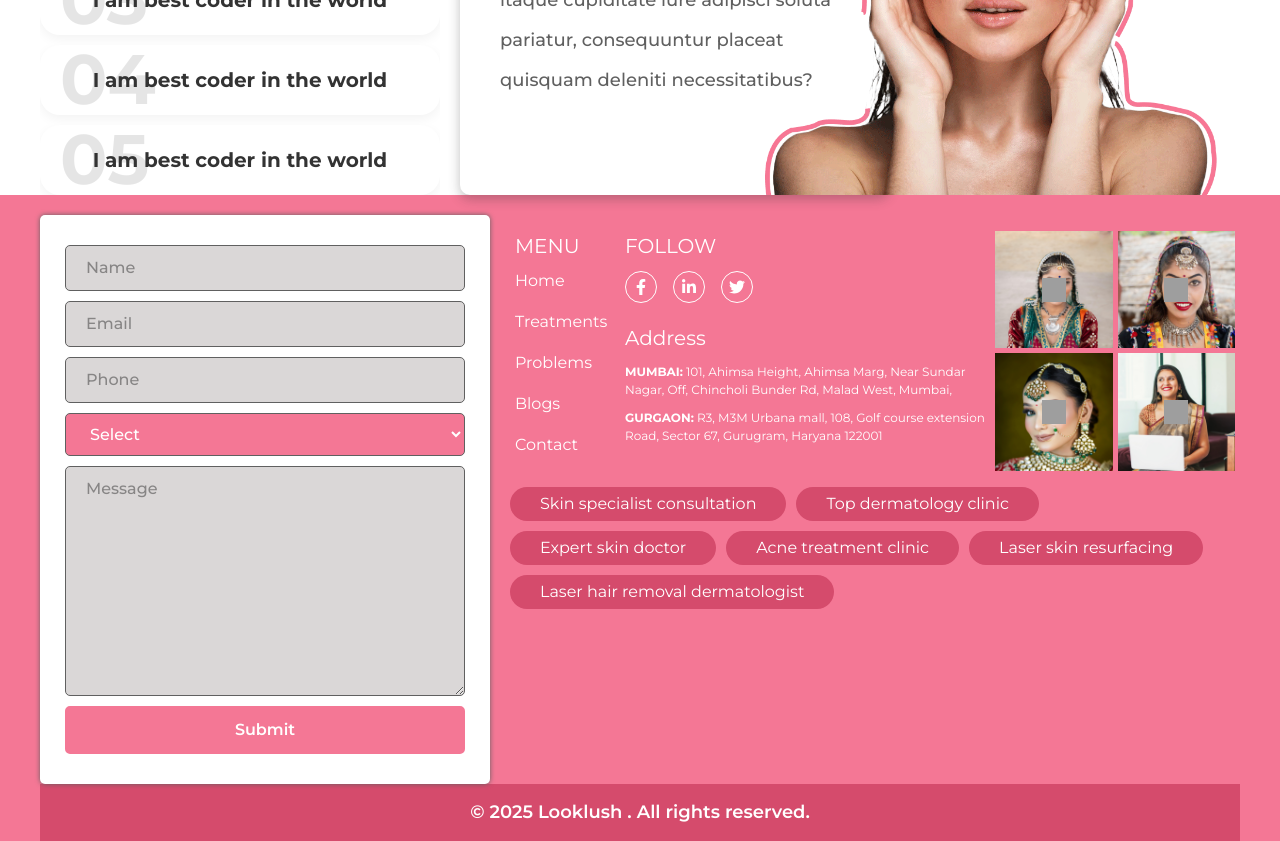
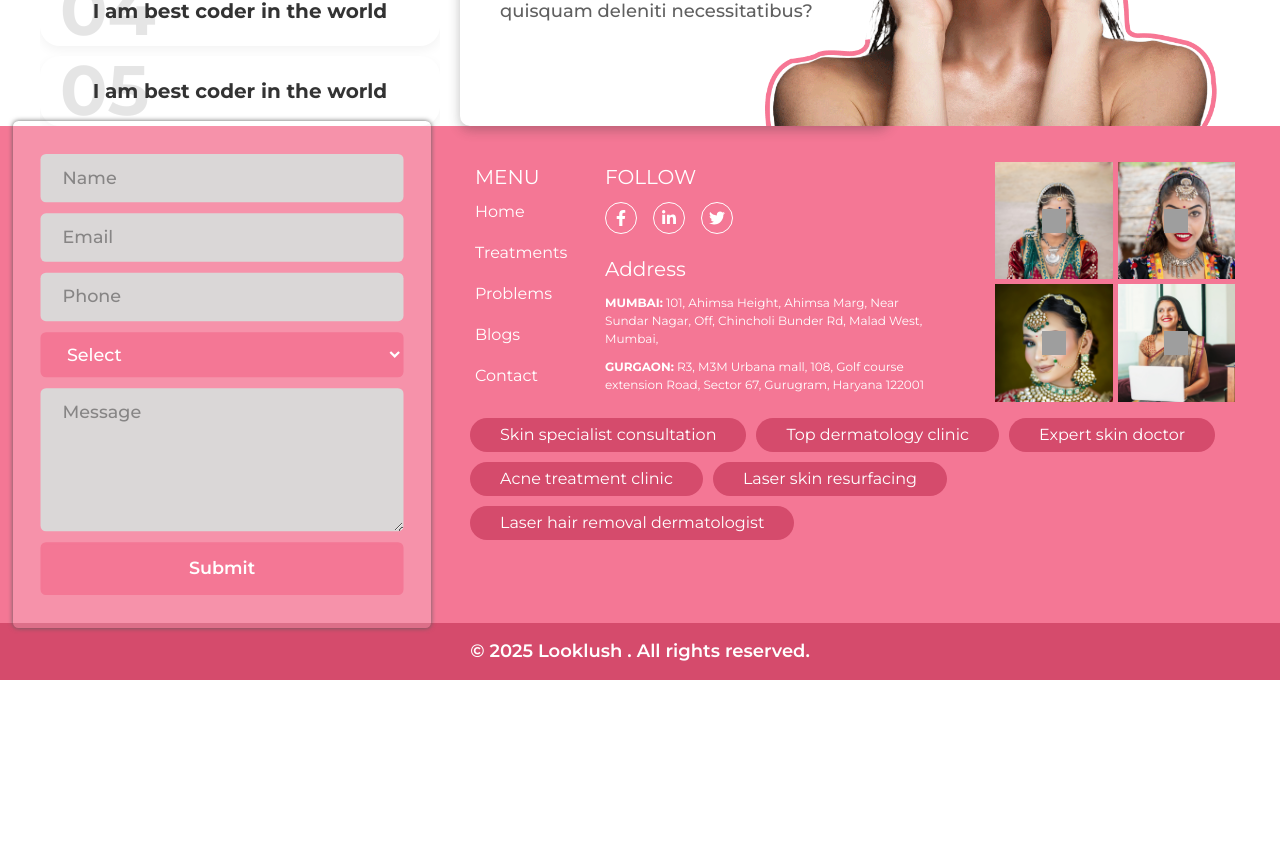
Before and after one commit to feelsafe-grantham/looklushfrontend, a Next.js app: page / in a window 1280 px wide. Shown: the part 5660-6501 px from the top of the page. After the commit the page ends 6340 px from the top, so only its background shows below. Built offline with nearby package versions, Linux system fonts and the light colour scheme; grey boxes are pictures that could not be loaded; a web font is replaced by a local one.

Commit message:
Home page done web view

```diff
--- a/src/components/common/Form/Form.module.css
+++ b/src/components/common/Form/Form.module.css
@@ -1,32 +1,43 @@
 .form {
+  display: grid;
   background: var(--bg-primary-color);
   padding: 30px 25px;
-  display: grid;
   gap: 10px;
   border-radius: var(--standard-border-radius2);
   box-shadow: 0px 0px 5px var(--text-light-color);
+}
+.formBg {
+  background: rgba(255, 255, 255, 0.2);
 }
 .formInput {
   width: 100%;
   padding: 10px 20px;
   border-radius: var(--standard-border-radius2);
-  border: 1px solid var(--text-light-color);
   color: var(--text-dark-color);
   background-color: rgb(218, 215, 215);
   font-size: 16px;
   font-weight: 500;
 }
+
+.formInput:focus {
+  outline: none;
+  box-shadow: 0px 0px 5px var(--text-light-color);
+}
+
 .formSelect {
   background: var(--bg-theme-color);
   color: var(--text-white-color);
 }
+
 .option {
   background: var(--bg-primary-color);
   color: var(--text-light-color);
 }
+
 .formTextArea {
-  height: 230px;
+  height: 130px;
 }
+
 .formButton {
   border: 2px solid var(--bg-theme-color);
   background: var(--bg-theme-color);
@@ -39,6 +50,7 @@
   cursor: pointer;
   transition: all 0.1s ease-in-out;
 }
+
 .formButton:hover {
   background: var(--text-white-color);
   color: var(--bg-theme-color);
--- a/src/components/common/Form/index.tsx
+++ b/src/components/common/Form/index.tsx
@@ -1,9 +1,7 @@
-"use client"
-import { useState } from "react";
 import styles from "./Form.module.css";
 const Form = () => {
     return (
-        <form className={`${styles.form}`}>
+        <form className={`${styles.form} ${styles.formBg}`}>
             <input type="text" placeholder="Name" className={`${styles.formInput}`} />
             <input type="text" placeholder="Email" className={`${styles.formInput}`} />
             <input type="tel" placeholder="Phone" className={`${styles.formInput}`} />
--- a/src/components/layout/Footer/Footer.module.css
+++ b/src/components/layout/Footer/Footer.module.css
@@ -10,21 +10,23 @@
 }
 
 .footerMain {
+  gap: 50px;
   display: grid;
-  gap: 20px;
-  grid-template-columns: 450px 1fr;
+  grid-template-columns: 380px 1fr;
 }
-
+.footerForm {
+  position: relative;
+  bottom: 0.1rem;
+  left: -0.5rem;
+  scale: 1.1;
+  margin-bottom: 1rem;
+}
 .footer {
-  /* display: grid;
-  grid-template-columns: 100px 1.2fr 0.8fr;
-  gap: 10px;
-  padding: 16px 5px; */
 }
 .contentSection {
   display: grid;
   grid-template-columns: 100px 1.2fr 0.8fr;
-  gap: 10px;
+  gap: 30px;
   padding: 16px 5px;
 }
 .menuSection {
@@ -53,6 +55,7 @@
   display: flex;
   flex-direction: column;
   gap: 10px;
+  width: 90%;
 }
 
 .socialIcons {
--- a/src/components/layout/Footer/index.tsx
+++ b/src/components/layout/Footer/index.tsx
@@ -17,9 +17,7 @@ const Footer = () => {
                 <div className={`${styles.footerForm}`}>
                     <Form />
                 </div>
-                <footer className={styles.footer}>
-
-
+                <div className={styles.footer}>
                     <div className={`${styles.contentSection}`}>
                         {/* Left Section - Menu */}
                         <div className={styles.menuSection}>
@@ -82,13 +80,11 @@ const Footer = () => {
                             </span>
                         ))}
                     </div>
-                </footer>
-
-
+                </div>
             </div>
-            <div className={`${styles.footerBottomBar}`}>
-                &copy; 2025 Looklush . All rights reserved.
-            </div>
+        </div>
+        <div className={`${styles.footerBottomBar}`}>
+            &copy; 2025 Looklush . All rights reserved.
         </div>
     </footer>;
 };
```
